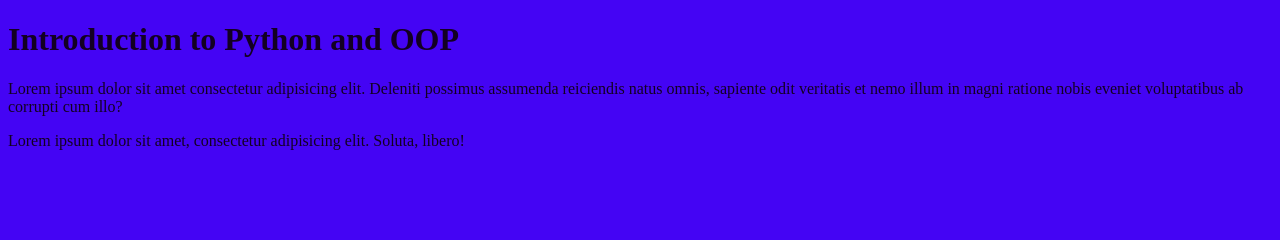
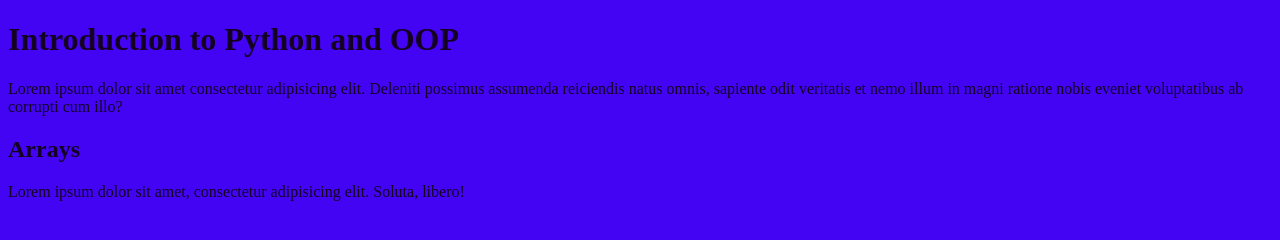
Before and after one commit to smartyacademy-student/git-demo, a plain HTML site: page index.html in a window 1280 px wide. Drawn offline with Linux system fonts and the light colour scheme.

Commit message:
Pridany nadpis urovne h2

```diff
--- a/index.html
+++ b/index.html
@@ -14,7 +14,7 @@
       assumenda reiciendis natus omnis, sapiente odit veritatis et nemo illum in
       magni ratione nobis eveniet voluptatibus ab corrupti cum illo?
     </p>
-
+    <h2>Arrays</h2>
     <p>
       Lorem ipsum dolor sit amet, consectetur adipisicing elit. Soluta, libero!
     </p>
```
